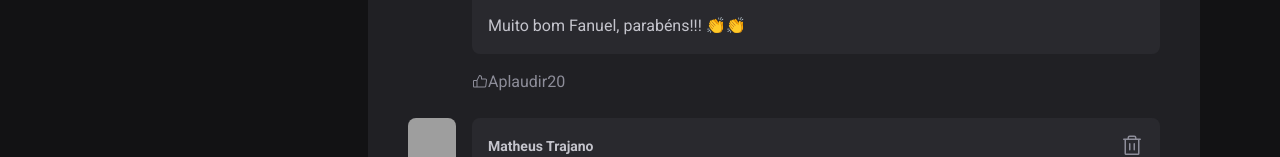
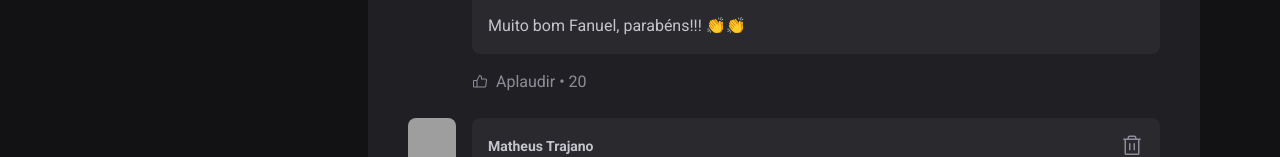
Before and after one commit to fanuelcouto99/Ignite-Feed, a React (Vite) app in the folder web/: page / in a window 1280 px wide. Shown: the part 726-883 px from the top of the page. Built offline with nearby package versions, Linux system fonts and the light colour scheme; grey boxes are pictures that could not be loaded.

Commit message:
Finalizado estilização da aplicação

```diff
--- a/web/src/components/Comment.tsx
+++ b/web/src/components/Comment.tsx
@@ -36,10 +36,10 @@ export function Comment() {
                     </p>
                 </div>
 
-                <footer className="mt-4">
-                    <button className="text-gray-400 flex items-center">
-                        <ThumbsUp />
-                        Aplaudir <span>20</span>
+                <footer className="mt-4 rounded-sm">
+                    <button className="text-gray-400 flex items-center hover:text-green-300">
+                        <ThumbsUp className="mr-2"/>
+                        Aplaudir <span className="before:px-1 before:content-['\2022']">20</span>
                     </button>
                 </footer>
             </div>
```
